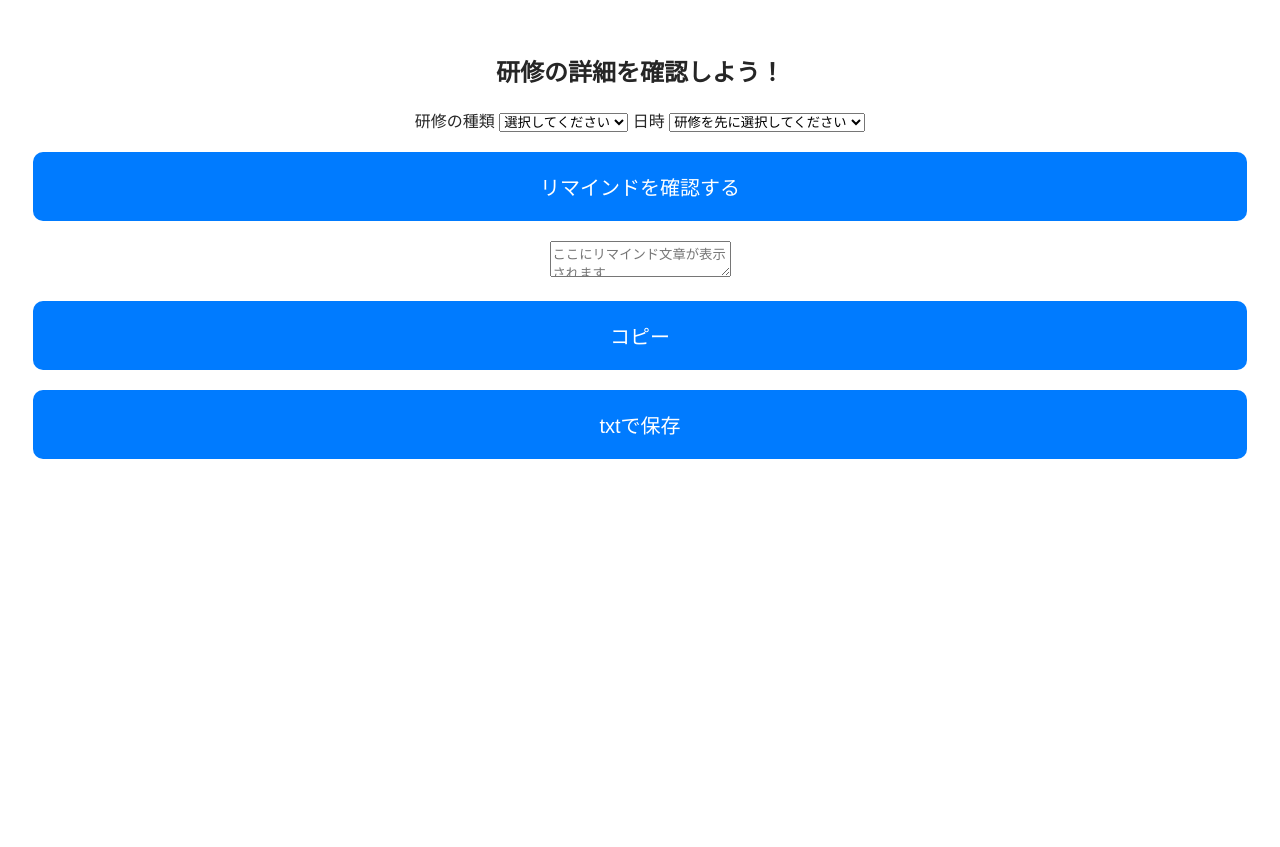
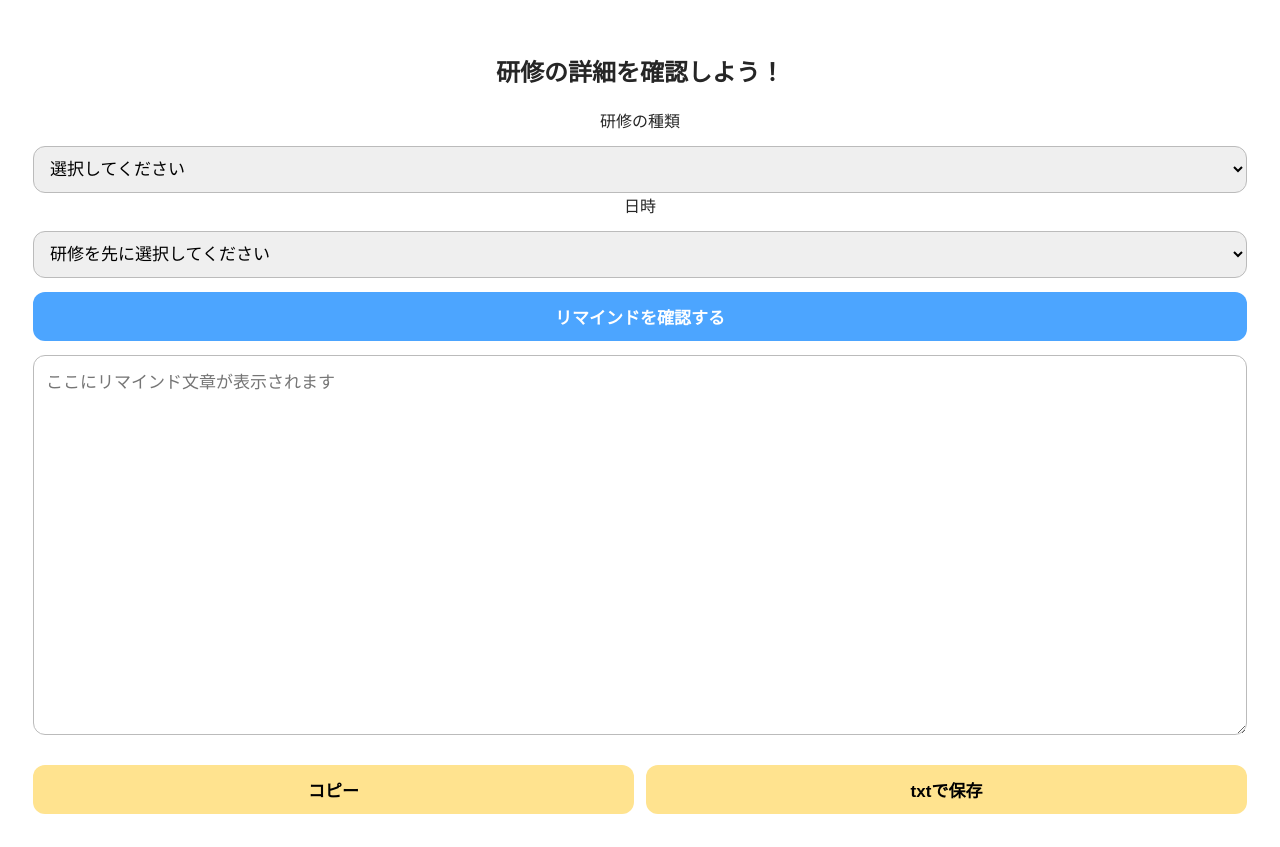
Before and after one commit to maho1203/reminder, a plain HTML site: page index.html in a window 1280 px wide. Before the commit the page ends 800 px from the top, so only its background shows below. Drawn offline with Linux system fonts and the light colour scheme.

Commit message:
Update styles.css

```diff
--- a/styles.css
+++ b/styles.css
@@ -5,57 +5,48 @@ body {
     color: #262626;
 }
 
-li {
-    list-style: none;
-  }
-
-#question-container, #result-container {
-    max-width: 800px;
-    margin: auto;
-    padding: 20px;
-    border: 1px solid #ccc;
-    border-radius: 20px;
-    box-shadow: 2px 2px 10px rgba(0, 0, 0, 0.1);
+select, button, textarea {
+  width: 100%;
+  font-size: 17px;
+  padding: 12px;
+  margin-top: 14px;
+  border-radius: 12px; /* ←角丸 */
+  border: 1px solid #bbb;
+  box-sizing: border-box;
 }
 
-#question-text {
-    font-size: 30px;
+/* ボタンスタイル */
+button {
+  cursor: pointer;
+  font-weight: bold;
+  border: none;
+  transition: 0.25s;
 }
 
-#result-text {
-   font-size: 30px;
-   font-weight: bold;
+/* 生成ボタン（青） */
+#generateBtn {
+  background-color: #4ca5ff;
+  color: white;
+}
+#generateBtn:hover {
+  background-color: #1f8bff;
 }
 
-#memo1 {
-    font-size: 20px;
+/* コピー＆保存ボタン（黄色） */
+.buttons {
+  display: flex;
+  gap: 12px;
+  margin-top: 12px;
+}
+.buttons button {
+  background-color: #ffe38f;
+}
+.buttons button:hover {
+  background-color: #ffd54d;
 }
 
-#memo2 {
-    font-size: 15px;
-    text-align: left;
+/* テキストエリア */
+textarea {
+  height: 380px;
+  resize: vertical;
 }
-
-#question-image {
-    margin-left: auto;
-    margin-right: auto;
-    width:150px;
-    height:auto;
-}
-
-button {
-    display: block;
-    width: 100%;
-    padding: 20px;
-    margin: 20px 0;
-    border: none;
-    border-radius: 10px;
-    background-color: #007bff;
-    color: white;
-    cursor: pointer;
-    font-size: 20px;
-}
-
-button:hover {
-    background-color: #0056b3;
-}
```
